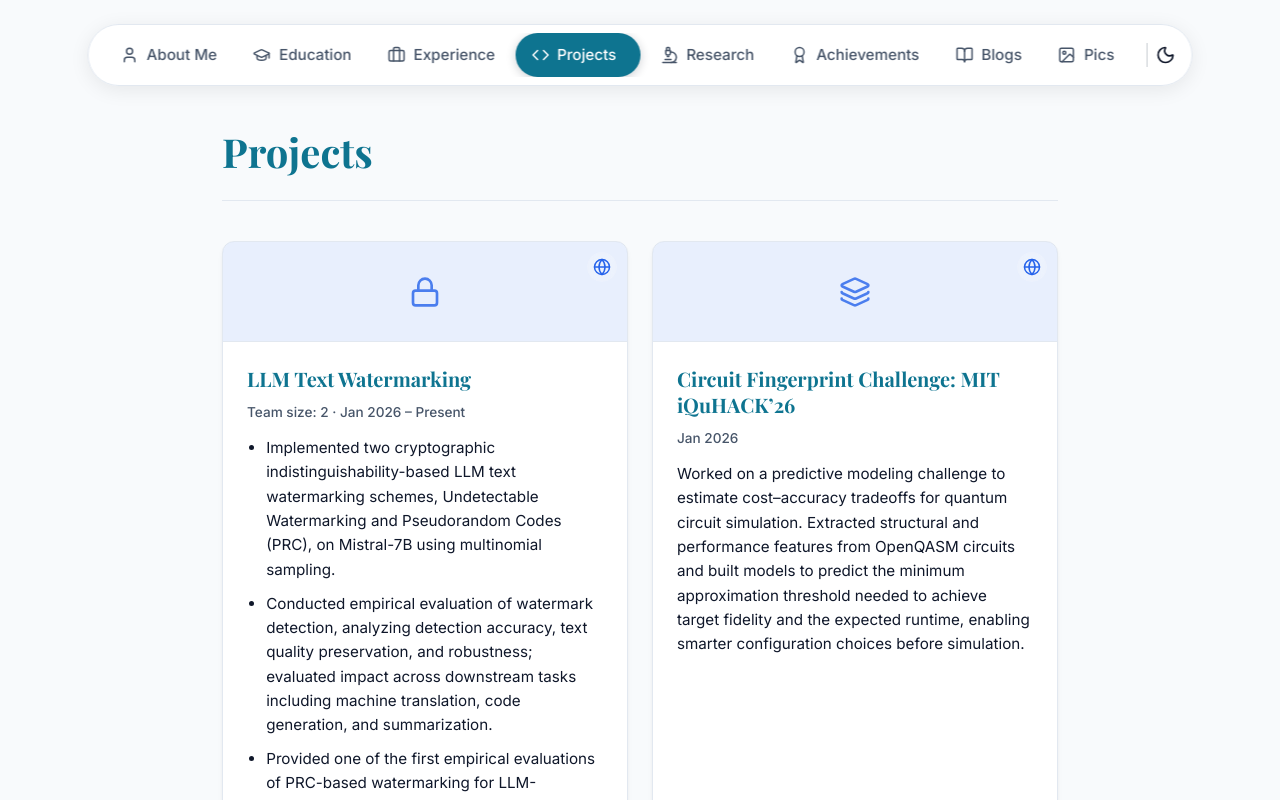
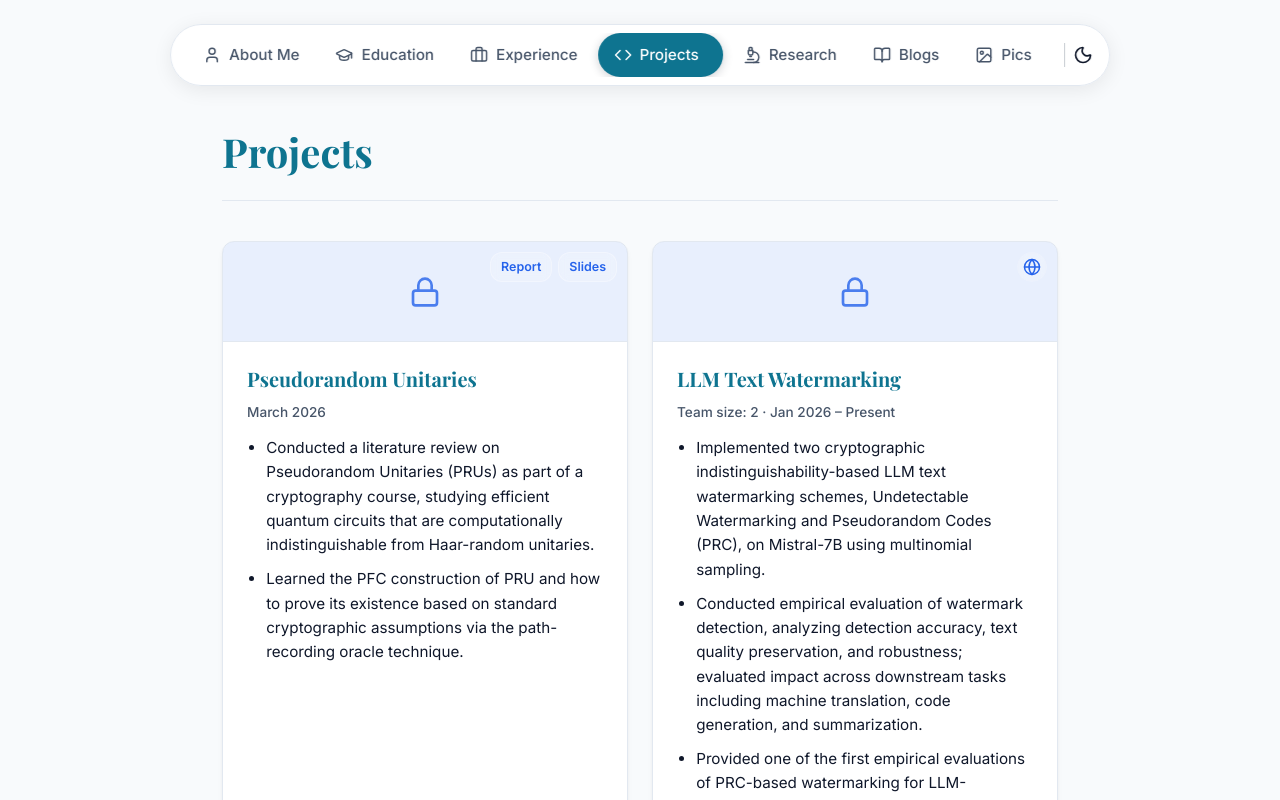
Before and after one commit to paramparekh/Portfolio-Website, a Next.js app: page /projects in a window 1280 px wide. Shown: the top 800 px of the page. Built offline with nearby package versions, Linux system fonts and the light colour scheme; a web font is replaced by a local one.

Commit message:
Update portfolio: resume link, bio, GPA, Graduate RA, PRU project, MIT hackathon link, move achievements to experience tab

```diff
--- a/src/app/education/page.js
+++ b/src/app/education/page.js
@@ -28,7 +28,7 @@ export default function Education() {
                 </h3>
 
                 <p style={{ color: 'var(--foreground)', lineHeight: '1.6', fontSize: '1rem' }}>
-                    <strong>GPA:</strong> 3.89/4 <br />
+                    <strong>GPA:</strong> 3.95/4 <br />
                     Relevant Coursework: Quantum Computing, Systems Security, Data Science Fundamentals
                 </p>
             </div>
--- a/src/app/page.js
+++ b/src/app/page.js
@@ -15,8 +15,8 @@ export default function Home() {
           </h1>
 
           <p style={{ color: 'var(--foreground)', lineHeight: '1.8', marginBottom: '2.5rem', fontSize: '1.1rem', maxWidth: '600px' }}>
-            I am a Graduate Student in Computer Science Department at Stony Brook University, New York, USA. My research interests include Quantum Computing and Cryptography. I am currently exploring quantum algorithms and quantum cryptography.
-            I also enjoy building software products and actively looking for summer internships in Software Development, Quantum Computing, and Cryptography.
+            I am a Graduate Student in the Computer Science Department at Stony Brook University, New York, USA. My research interests include quantum cryptography and quantum error correction. I am currently pursuing my thesis under the supervision of Prof. Supartha Podder.
+            Actively looking for PhD opportunities.
           </p>
 
           <div style={{ display: 'flex', gap: '1rem' }}>
@@ -29,7 +29,7 @@ export default function Home() {
                 Contact Me <Mail size={16} />
               </button>
             </a>
-            <a href="https://drive.google.com/file/d/1c7MLR_R2C1kQ5ZmH6WJ-ubWsqjEYZKjP/view?usp=sharing" target="_blank" rel="noopener noreferrer" style={{ textDecoration: 'none' }}>
+            <a href="https://drive.google.com/file/d/1EW_JsAO6-aJIFffFlXHDvQPFZqTXLqbg/view?usp=sharing" target="_blank" rel="noopener noreferrer" style={{ textDecoration: 'none' }}>
               <button style={{
                 background: 'transparent', border: '1px solid var(--card-border)',
                 padding: '0.8rem 1.8rem', borderRadius: '4px', color: 'var(--foreground)',
--- a/src/app/projects/page.js
+++ b/src/app/projects/page.js
@@ -2,6 +2,20 @@ import { Github, ExternalLink, Code, Layers, Database, Lock, Radio, Globe } from
 
 export default function Projects() {
     const projects = [
+        {
+            title: "Pseudorandom Unitaries",
+            description: [
+                "Conducted a literature review on Pseudorandom Unitaries (PRUs) as part of a cryptography course, studying efficient quantum circuits that are computationally indistinguishable from Haar-random unitaries.",
+                "Learned the PFC construction of PRU and how to prove its existence based on standard cryptographic assumptions via the path-recording oracle technique."
+            ],
+            tags: ["Quantum Cryptography", "PRU", "Quantum Computing", "Cryptography"],
+            icon: Lock,
+            date: "March 2026",
+            links: [
+                { label: "Report", url: "https://drive.google.com/file/d/1Yh8kDL3mxNtUWQXDJnLmhS9AOsZtSu4u/view?usp=sharing" },
+                { label: "Slides", url: "https://pseudo-random-unitaries.vercel.app/" }
+            ]
+        },
         {
             title: "LLM Text Watermarking",
             description: [
@@ -16,7 +30,7 @@ export default function Projects() {
             link: "https://github.com/paavanmparekh/LLM-Text-Watermarking"
         },
         {
-            title: "Circuit Fingerprint Challenge: MIT iQuHACK’26",
+            title: "Circuit Fingerprint Challenge: MIT iQuHACK'26",
             description: "Worked on a predictive modeling challenge to estimate cost–accuracy tradeoffs for quantum circuit simulation. Extracted structural and performance features from OpenQASM circuits and built models to predict the minimum approximation threshold needed to achieve target fidelity and the expected runtime, enabling smarter configuration choices before simulation.",
             tags: ["Quantum Simulation", "Predictive Modeling", "OpenQASM", "MIT iQuHACK"],
             icon: Layers,
@@ -33,7 +47,7 @@ export default function Projects() {
         },
         {
             title: "Implementation of Quantum Algorithms on IBM Qiskit",
-            description: "Implemented standard quantum algorithms including Deutsch-Jozsa Algorithm, Grover’s Search, Quantum Random Number Generation, and QKD protocols using IBM Qiskit framework.",
+            description: "Implemented standard quantum algorithms including Deutsch-Jozsa Algorithm, Grover's Search, Quantum Random Number Generation, and QKD protocols using IBM Qiskit framework.",
             tags: ["IBM Qiskit", "Quantum Algorithms", "Python", "QKD"],
             icon: Code,
             date: "Nov 2025",
@@ -103,6 +117,20 @@ export default function Projects() {
                                         <Globe size={18} color="var(--accent)" />
                                     </a>
                                 )}
+                                {project.links && (
+                                    <div style={{ position: 'absolute', top: '10px', right: '10px', display: 'flex', gap: '6px' }}>
+                                        {project.links.map((l) => (
+                                            <a key={l.label} href={l.url} target="_blank" rel="noopener noreferrer" style={{
+                                                background: 'rgba(255,255,255,0.2)', padding: '4px 10px', borderRadius: '12px',
+                                                display: 'flex', alignItems: 'center', justifyContent: 'center',
+                                                backdropFilter: 'blur(4px)', fontSize: '0.78rem', fontWeight: '600',
+                                                color: 'var(--accent)', textDecoration: 'none', border: '1px solid rgba(255,255,255,0.3)'
+                                            }} title={l.label}>
+                                                {l.label}
+                                            </a>
+                                        ))}
+                                    </div>
+                                )}
                             </div>
 
                             <div style={{ padding: '1.5rem', flex: 1, display: 'flex', flexDirection: 'column' }}>
--- a/src/components/Navbar.js
+++ b/src/components/Navbar.js
@@ -2,7 +2,7 @@
 
 import Link from "next/link";
 import { usePathname } from "next/navigation";
-import { User, GraduationCap, Briefcase, Code, Microscope, Award, BookOpen, Image as ImageIcon } from "lucide-react";
+import { User, GraduationCap, Briefcase, Code, Microscope, BookOpen, Image as ImageIcon } from "lucide-react";
 import styles from "./Navbar.module.css";
 
 import ThemeToggle from "./ThemeToggle";
@@ -13,7 +13,6 @@ const navItems = [
   { name: "Experience", path: "/experience", icon: Briefcase },
   { name: "Projects", path: "/projects", icon: Code },
   { name: "Research", path: "/research", icon: Microscope },
-  { name: "Achievements", path: "/achievements", icon: Award },
   { name: "Blogs", path: "/blogs", icon: BookOpen },
   { name: "Pics", path: "/pics", icon: ImageIcon },
 ];
```
Also changed, not shown: src/app/experience/page.js (+104 -3 lines).
